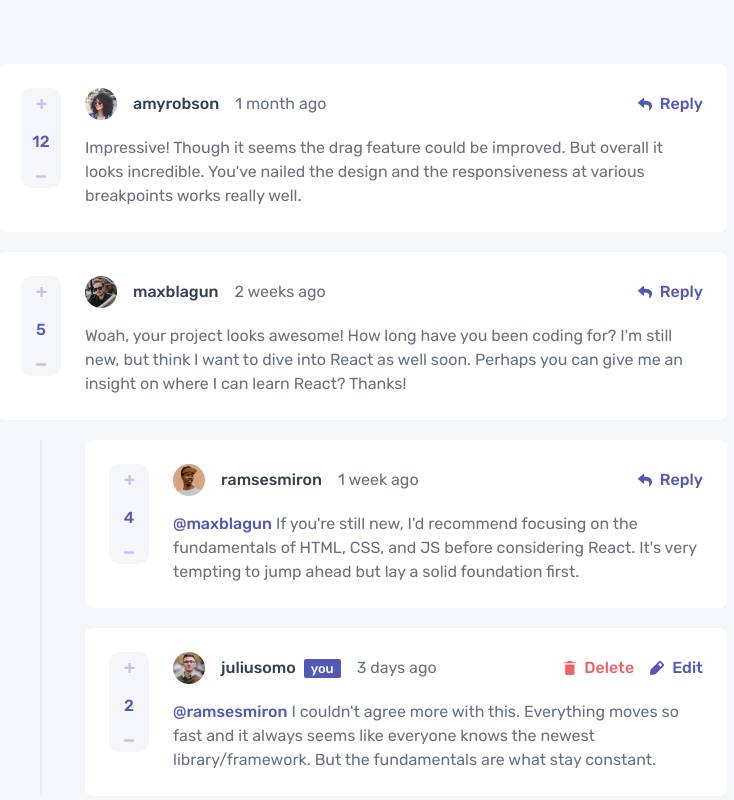
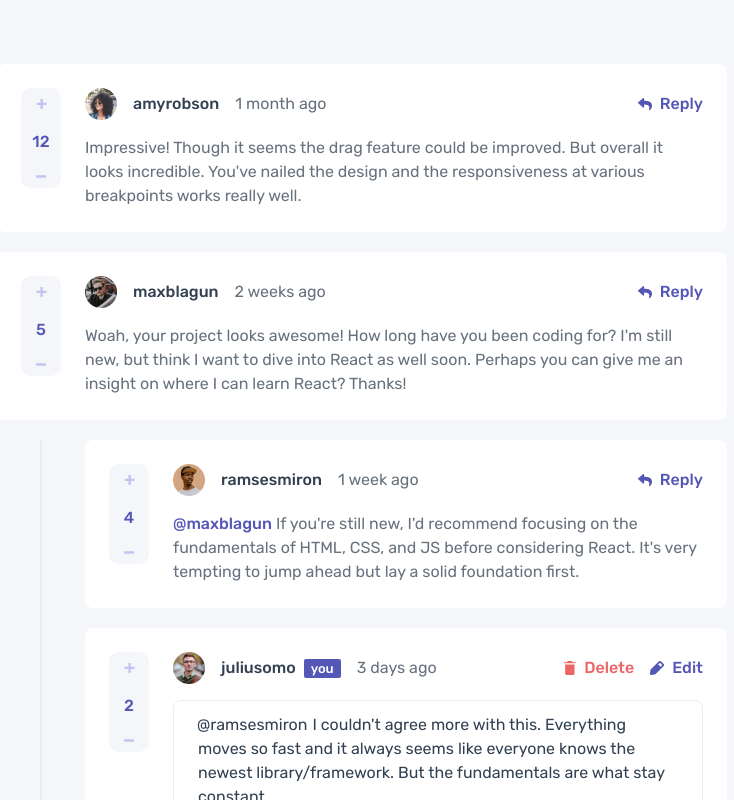
Before and after one commit to annaindistress/frontend-mentor-interactive-comments-section, a React (Vite) app: page / in a window 1280 px wide. Both pictures are taken after a click on the button "Edit". Shown: the top 800 px of the page, without its empty margins (278-1012 px from the left). Built offline with nearby package versions, Linux system fonts and the light colour scheme.

Commit message:
Add edit functionality

```diff
--- a/src/components/FormCreate.tsx
+++ b/src/components/FormCreate.tsx
@@ -23,6 +23,8 @@ function FormCreate({
 
   function handleSubmit(event: FormEvent) {
     event.preventDefault();
+
+    if (message === "") return;
 
     const comment = {
       id: crypto.randomUUID(),
--- /dev/null
+++ b/src/components/FormEdit.module.css
@@ -0,0 +1,21 @@
+.form {
+  display: grid;
+  grid-template-columns: 1fr max-content;
+  grid-template-rows: repeat(2, max-content);
+  gap: 16px;
+  grid-column: 1 / -1;
+}
+
+.textarea {
+  grid-column: 1 / -1;
+}
+
+.button {
+  grid-column: 2 / -1;
+}
+
+@media (width >= 768px) {
+  .form {
+    grid-column: 2 / 4;
+  }
+}
--- /dev/null
+++ b/src/components/FormEdit.tsx
@@ -0,0 +1,40 @@
+import { FormEvent, useState } from "react";
+import { useComments } from "../contexts/CommentsProvider";
+import Textarea from "./Textarea";
+import ButtonPrimary from "./ButtonPrimary";
+import styles from "./FormEdit.module.css";
+
+interface FormEditProps {
+  id: string;
+  content: string;
+  replyingTo: string;
+  onSubmit: () => void;
+}
+
+function FormEdit({ id, content, replyingTo, onSubmit }: FormEditProps) {
+  const [message, setMessage] = useState<string>(content);
+  const { updateComment } = useComments();
+
+  function handleSubmit(event: FormEvent) {
+    event.preventDefault();
+    if (message === "") return;
+    updateComment(id, message);
+    onSubmit();
+  }
+
+  return (
+    <form className={styles.form} onSubmit={handleSubmit}>
+      <Textarea
+        className={styles.textarea}
+        nickname={replyingTo}
+        value={message}
+        setValue={setMessage}
+      />
+      <ButtonPrimary type="submit" variant="success" className={styles.button}>
+        Update
+      </ButtonPrimary>
+    </form>
+  );
+}
+
+export default FormEdit;
--- a/src/components/Post.tsx
+++ b/src/components/Post.tsx
@@ -9,6 +9,7 @@ import Avatar from "./Avatar";
 import ButtonSecondary from "./ButtonSecondary";
 import Likes from "./Likes";
 import FormCreate from "./FormCreate";
+import FormEdit from "./FormEdit";
 import styles from "./Post.module.css";
 
 interface PostProps {
@@ -33,6 +34,11 @@ function Post({
   const { currentUser } = useUser();
   const { deleteComment } = useComments();
   const [isReply, setIsReply] = useState(false);
+  const [isEdit, setIsEdit] = useState(false);
+
+  function handleUpdate() {
+    setIsEdit(false);
+  }
 
   return (
     <div className={styles.formContainer}>
@@ -47,16 +53,27 @@ function Post({
           </span>
           <span>{getDate(createdAt)}</span>
         </header>
+        {isEdit ? (
+          <FormEdit
+            id={id}
+            content={content}
+            replyingTo={replyingTo}
+            onSubmit={handleUpdate}
+          />
+        ) : (
           <p className={styles.message}>
             {replyingTo !== "" && (
               <span
-              className={[styles.username, styles["username--reply"]].join(" ")}
+                className={[styles.username, styles["username--reply"]].join(
+                  " "
+                )}
               >
                 @{replyingTo}
               </span>
             )}
             {content}
           </p>
+        )}
         <Likes id={id} score={score} />
         <div className={styles.controls}>
           {currentUser === username ? (
@@ -68,7 +85,7 @@ function Post({
                 <Delete />
                 Delete
               </ButtonSecondary>
-              <ButtonSecondary>
+              <ButtonSecondary onClick={() => setIsEdit(true)}>
                 <Edit />
                 Edit
               </ButtonSecondary>
--- a/src/components/Textarea.module.css
+++ b/src/components/Textarea.module.css
@@ -1,5 +1,8 @@
 .container {
   position: relative;
+  width: 100%;
+  height: 100%;
+  min-height: 96px;
 }
 
 .nickname {
@@ -11,6 +14,7 @@
 }
 
 .textarea {
+  display: block;
   width: 100%;
   min-height: 96px;
   padding: 12px 24px;
--- a/src/components/Textarea.tsx
+++ b/src/components/Textarea.tsx
@@ -1,4 +1,5 @@
 import { ChangeEvent, useEffect, useRef, useState } from "react";
+import { useAutosizeTextarea } from "../hooks/useAutosizeTextarea";
 import styles from "./Textarea.module.css";
 
 interface TextareaProps {
@@ -14,8 +15,10 @@ function Textarea({
   value,
   setValue,
 }: TextareaProps) {
-  const [width, setWidth] = useState(0);
+  const [widthNickname, setWidthNickname] = useState(0);
   const nicknameRef = useRef<HTMLSpanElement>(null);
+  const textareaRef = useRef<HTMLTextAreaElement>(null);
+  useAutosizeTextarea(textareaRef.current, value);
 
   function handleInput(event: ChangeEvent<HTMLTextAreaElement>) {
     setValue(event.target.value);
@@ -24,7 +27,7 @@ function Textarea({
   useEffect(function () {
     if (nicknameRef.current !== null) {
       const size = nicknameRef.current.getBoundingClientRect();
-      setWidth(size.width);
+      setWidthNickname(size.width);
     }
   }, []);
 
@@ -37,11 +40,18 @@ function Textarea({
       )}
       <textarea
         className={[styles.textarea, className].join(" ")}
+        style={{ textIndent: `${widthNickname}px` }}
         placeholder={nickname !== "" ? "" : "Add a comment…"}
+        ref={textareaRef}
         value={value}
         onChange={handleInput}
-        style={{ textIndent: `${width}px` }}
-      ></textarea>
+      >
+        {nickname !== "" && (
+          <span className={styles.nickname} ref={nicknameRef}>
+            @{nickname}
+          </span>
+        )}
+      </textarea>
     </div>
   );
 }
--- /dev/null
+++ b/src/hooks/useAutosizeTextarea.ts
@@ -0,0 +1,14 @@
+import { useEffect } from "react";
+
+export const useAutosizeTextarea = (
+  textAreaRef: HTMLTextAreaElement | null,
+  value: string
+) => {
+  useEffect(() => {
+    if (textAreaRef) {
+      textAreaRef.style.height = "0px";
+      const { scrollHeight } = textAreaRef;
+      textAreaRef.style.height = `${scrollHeight}px`;
+    }
+  }, [textAreaRef, value]);
+};
```
Lines whose indentation alone changed are shown as unchanged.
